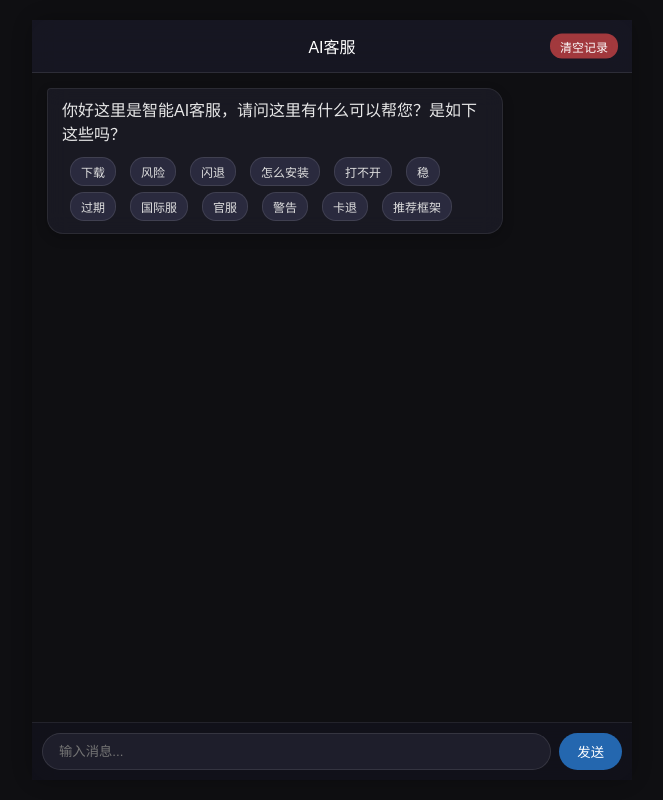
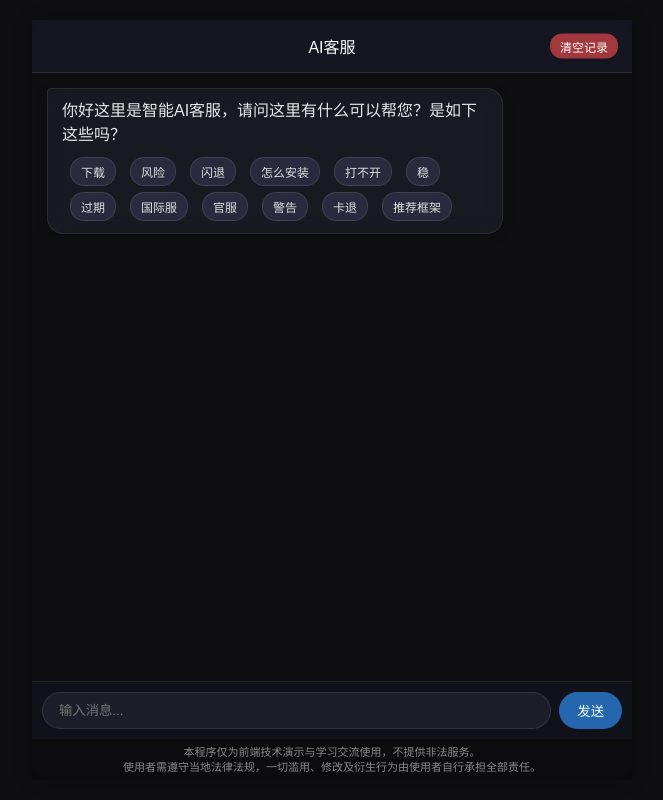
Before and after one commit to jsicjwj/SilasAI.github.io, a plain HTML site: page index.html in a window 1280 px wide. Shown: the whole page, without its empty margins (308-971 px from the left). Drawn offline with Linux system fonts and the light colour scheme.

Commit message:
Add files via upload

```diff
--- a/index.html
+++ b/index.html
@@ -126,6 +126,15 @@
              padding: 0 18px;
              cursor: pointer;
          }
+         /* 免责声明样式 */
+         .disclaimer {
+             text-align: center;
+             font-size: 11px;
+             color: #888;
+             padding: 6px;
+             background: rgba(0,0,0,0.2);
+             line-height: 1.3;
+         }
          /* 电脑端自适应优化 */
          @media (min-width: 768px) {
              body {
@@ -146,6 +155,11 @@
      <div class="input-bar">
          <input id="text" placeholder="输入消息..." />
          <button onclick="send()">发送</button>
+     </div>
+     <!-- 免责声明 -->
+     <div class="disclaimer">
+         本程序仅为前端技术演示与学习交流使用，不提供非法服务。<br>
+         使用者需遵守当地法律法规，一切滥用、修改及衍生行为由使用者自行承担全部责任。
      </div>
  <script>
  const chat = document.getElementById('chat');
```
